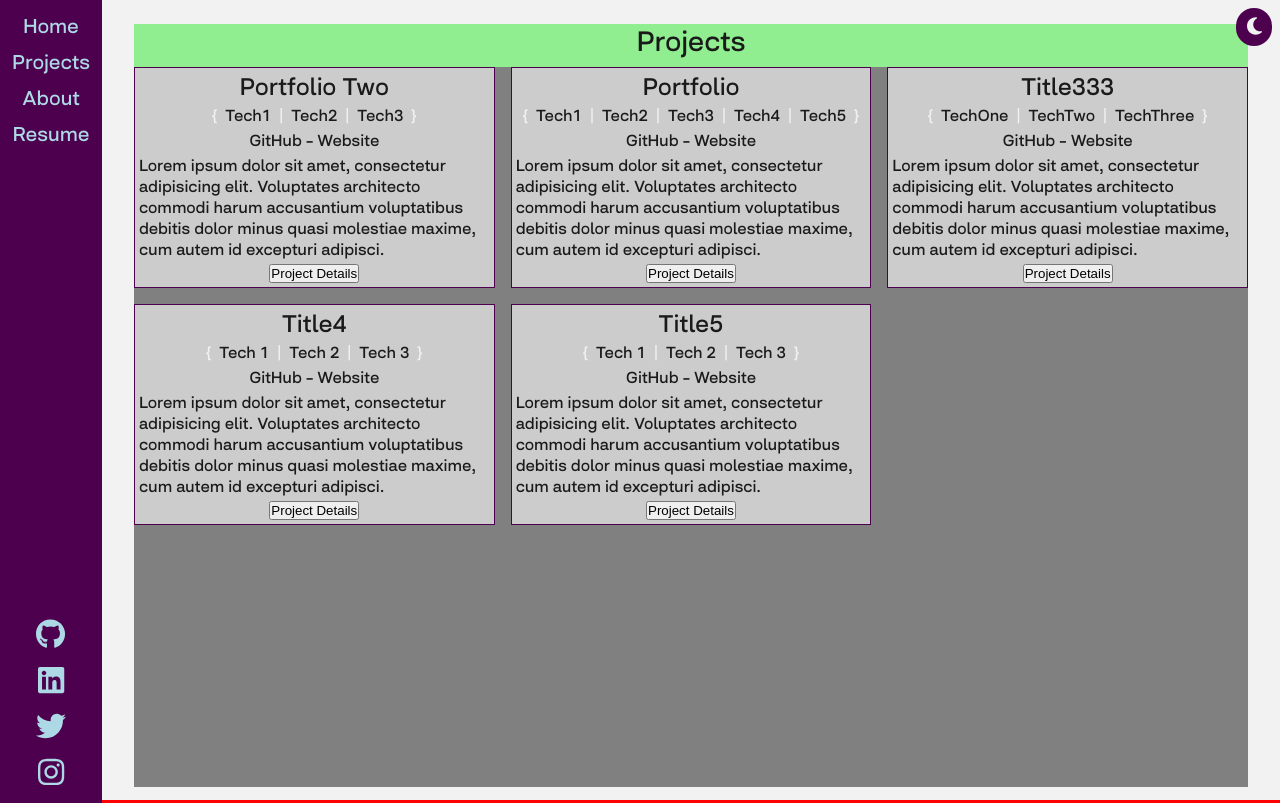
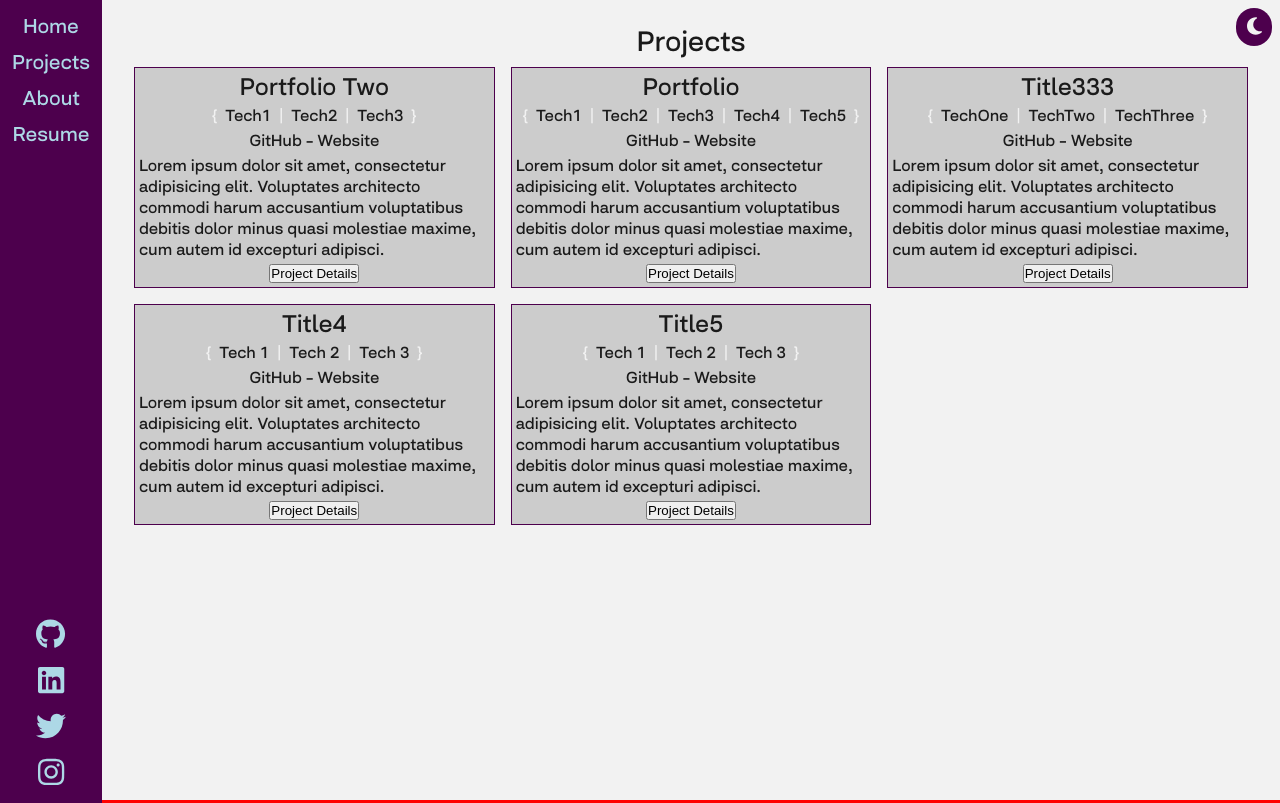
Before and after one commit to franco-ortega/portfolio-two, a Next.js app: page /projects in a window 1280 px wide. Built offline with nearby package versions, Linux system fonts and the light colour scheme.

Commit message:
remove bg-color helpers

```diff
--- a/components/projects/Projects.module.scss
+++ b/components/projects/Projects.module.scss
@@ -8,18 +8,18 @@
   }
 
   @include media-query(small) {
-    background-color: pink;
+    // background-color: pink;
   }
 
   @include media-query(medium) {
-    background-color: lightblue;
+    // background-color: lightblue;
   }
 
   @include media-query(large) {
-    background-color: lightgreen;
+    // background-color: lightgreen;
   }
 
   @include media-query(x-large) {
-    background-color: lightseagreen;
+    // background-color: lightseagreen;
   }
 }
--- a/components/projects/ProjectsList.module.scss
+++ b/components/projects/ProjectsList.module.scss
@@ -14,8 +14,6 @@
 
   @include media-query(small) {
     min-height: calc(100vh - 5rem);
-
-    background-color: gray;
   }
 
   @include media-query(medium) {
```
